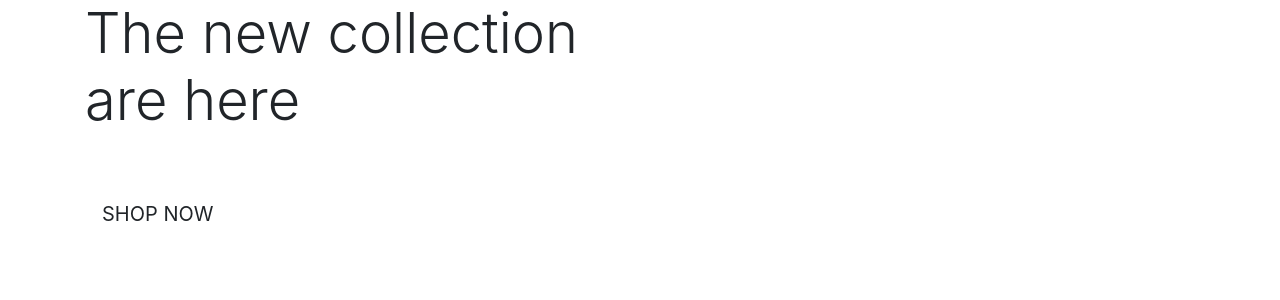
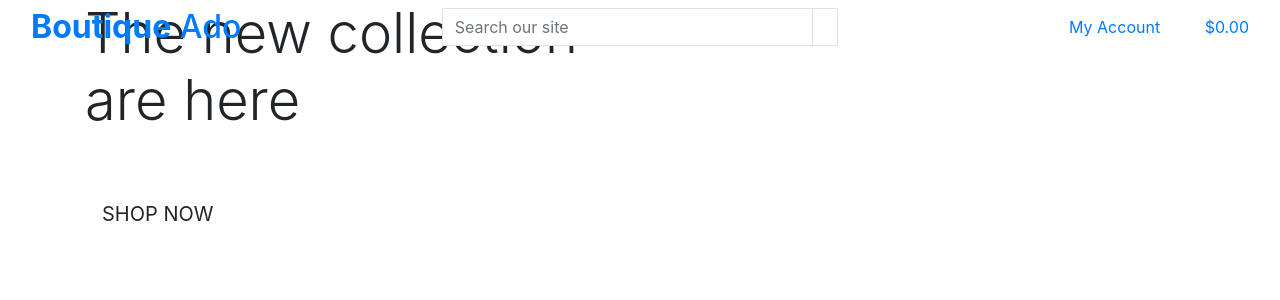
Before and after one commit to fadam430/boutique_ado_v1, a Django app: page / in a window 1280 px wide. Shown: the top 300 px of the page. Run offline with Django 3.2, Linux system fonts and the light colour scheme; some libraries are stand-ins or nearby versions.

Commit message:
Added main page header

```diff
--- a/home/templates/home/index.html
+++ b/home/templates/home/index.html
@@ -2,6 +2,13 @@
 {% load static %}
 
 {% block page_header %}
+    <div class="container header-container">
+        <div class="row">
+            <div class="col">
+
+            </div>
+        </div>
+    </div>
 {% endblock page_header %}
 
 
--- a/templates/base.html
+++ b/templates/base.html
@@ -12,14 +12,14 @@
     {% block extra_meta %}
     {% endblock extra_meta %}
 
-    {% block corecss %}
+    {% block core_css %}
         <link rel="stylesheet" href="https://cdn.jsdelivr.net/npm/bootstrap@4.6.2/dist/css/bootstrap.min.css" integrity="sha384-xOolHFLEh07PJGoPkLv1IbcEPTNtaed2xpHsD9ESMhqIYd0nLMwNLD69Npy4HI+N" crossorigin="anonymous">
     {% endblock %}
 
     {% block extra_css %}
     {% endblock extra_css %}
 
-    {% block corejs %}
+    {% block core_js %}
         <script src="https://cdn.jsdelivr.net/npm/jquery@3.5.1/dist/<strong>jquery.min.js</strong>" integrity="sha256-9/aliU8dGd2tb6OSsuzixeV4y/faTqgFtohetphbbj0=" crossorigin="anonymous" type="text/javascript"></script>
         <script src="https://cdn.jsdelivr.net/npm/bootstrap@4.6.2/dist/js/bootstrap.bundle.min.js" integrity="sha384-Fy6S3B9q64WdZWQUiU+q4/2Lc9npb8tCaSX9FK7E8HnRr0Jz8D6OP9dO5Vg3Q9ct" crossorigin="anonymous"></script>
         <!-- Option 2: Separate Popper and Bootstrap JS -->
@@ -28,19 +28,81 @@
         <script src="https://cdn.jsdelivr.net/npm/popper.js@1.16.1/dist/umd/popper.min.js" integrity="sha384-9/reFTGAW83EW2RDu2S0VKaIzap3H66lZH81PoYlFhbGU+6BZp6G7niu735Sk7lN" crossorigin="anonymous"></script>
         <script src="https://cdn.jsdelivr.net/npm/bootstrap@4.6.2/dist/js/bootstrap.min.js" integrity="sha384-+sLIOodYLS7CIrQpBjl+C7nPvqq+FbNUBDunl/OZv93DB7Ln/533i8e/mZXLi/P+" crossorigin="anonymous"></script>
         -->
-    {% endblock corejs %}
+    {% endblock core_js %}
 
     {% block extra_js %}
     {% endblock extra_js %}
 
     <title>Boutique Ado {% block extra_title %}{% endblock extra_title %}</title>
-  </head>
-  <body>
-    <header class= "containe-fluid fixed-top"></header>
+</head>
+<body>
+    <header class="container-fluid fixed-top">
+        <div class="row">
+        <div class="col-12 col-lg-4 my-auto py-1 py-lg-0 text-center text-lg-left">
+            <a href="{% url 'home' %}" class="nav-link main-logo-link">
+            <h2 class="logo-font text-black my-0"><strong>Boutique</strong> Ado</h2>
+            </a>
+        </div>
+        <div class="col-12 col-lg-4 my-auto py-1 py-lg-0">
+            <form method="GET" action="">
+            <div class="input-group w-100">
+                <input class="form-control border border-black rounded-0" type="text" name="q"
+                placeholder="Search our site">
+                <div class="input-group-append">
+                <button class="form-control btn btn-black border border-black rounded-0" type="submit">
+                    <span class="icon">
+                    <i class="fas fa-search"></i>
+                    </span>
+                </button>
+                </div>
+            </div>
+            </form>
+        </div>
+        <div class="col-12 col-lg-4 my-auto py-1 py-lg-0">
+        <ul class="list-inline list-unstyled text-center text-lg-right my-0">
+            <li class="list-inline-item dropdown">
+                <a class="text-black nav-link" href="#" id="user-options" data-toggle="dropdown" aria-haspopup="true"
+                aria-expanded="false">
+                    <div class="text-center">
+                        <div><i class="fas fa-user fa-lg"></i></div>
+                        <p class="my-0">My Account</p>
+                </div>
+                </a>
+                <div class="dropdown-menu border-0" aria-labelledby="user-options">
+                    {% if request.user.is_authenticated %}
+                    {% if request.user.is_superuser %}
+                    <a href="" class="dropdown-item">Product Management</a>
+                    {% endif %}
+                    <a href="" class="dropdown-item">My Profile</a>
+                    <a href="{% url 'account_logout' %}" class="dropdown-item">Logout</a>
+                    {% else %}
+                    <a href="{% url 'account_signup' %}" class="dropdown-item">Register</a>
+                    <a href="{% url 'account_login' %}" class="dropdown-item">Login</a>
+                    {% endif %}
+                </div>
+            </li>
+            <li class="list-inline-item">
+                <a class="{% if grand_total %}text-info font-weight-bold{% else %}text-black{% endif %} nav-link" href="">
+                <div class="text-center">
+                    <div><i class="fas fa-shopping-bag fa-lg"></i></div>
+                    <p class="my-0">
+                    {% if grand_total %}
+                        ${{ grand_total|floatformat:2 }}
+                    {% else %}
+                        $0.00
+                    {% endif %}
+                    </p>
+                </div>
+                </a>
+            </li>
+            </ul>
+        </div>
+        </div>
+    </header>
 
 
     {% if messages %}
-        <div class="messsages-container"></div>
+        <div class="messages-container"></div>
     {% endif %}
 
     {% block page_header%}
@@ -49,8 +111,8 @@
     {% block content %}
     {% endblock content %}
 
-    {% block postloadjs %}
-    {% endblock postloadjs %}
+    {% block postload_js %}
+    {% endblock postload_js %}
 
 
 
```
